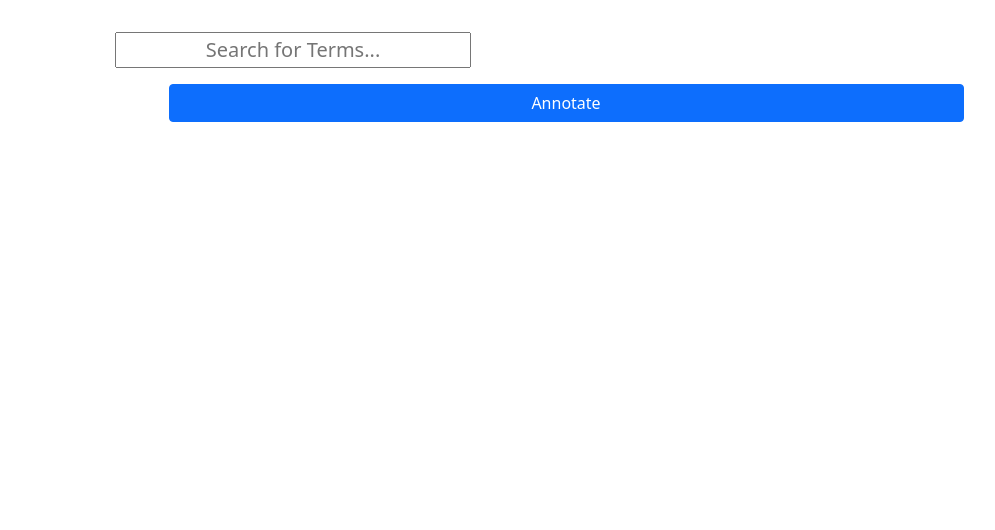
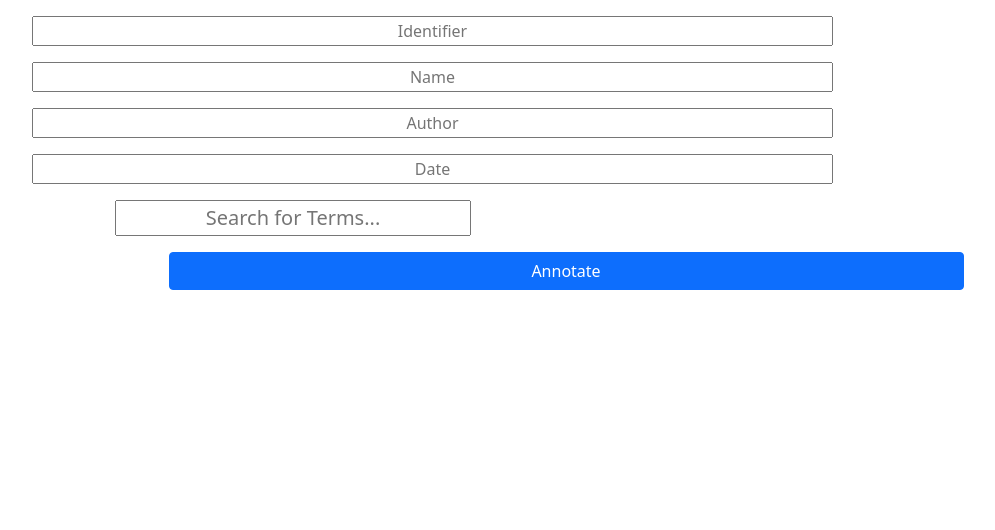
Before and after one commit to hughshanahan/terms4FAIRskillsAnnotator, a Symfony app: template templates/annotator/annotator.html.twig in a window 1280 px wide. Shown: the part 88-618 px from the top of the page, without its empty margins (74-1069 px from the left). Run offline with Twig, Linux system fonts and the light colour scheme; the template is opened without the code that fills it, so the values that code supplies are empty; some libraries are stand-ins or nearby versions.

Commit message:
The annotator now has form inputs for the the id, name, author and date

```diff
--- a/templates/annotator/annotator.html.twig
+++ b/templates/annotator/annotator.html.twig
@@ -16,7 +16,12 @@
 
         <!-- Form container -->
         <form id="annotator-form">
-            <div class="container">
+            <div class="container d-flex flex-column justify-content-center gap-3">
+
+                <input type="text" class="w-75 text-center" id="identifier-input" name="identifier-input" placeholder="Identifier">
+                <input type="text" class="w-75 text-center" id="name-input" name="name-input" placeholder="Name">
+                <input type="text" class="w-75 text-center" id="author-input" name="author-input" placeholder="Author">
+                <input type="text" class="w-75 text-center" id="date-input" name="date-input" placeholder="Date">
 
                 <!-- Stores a comma seperated list of terms that have been selected -->
                 <input type="hidden" id="selected-terms" name="selected-terms">
```
